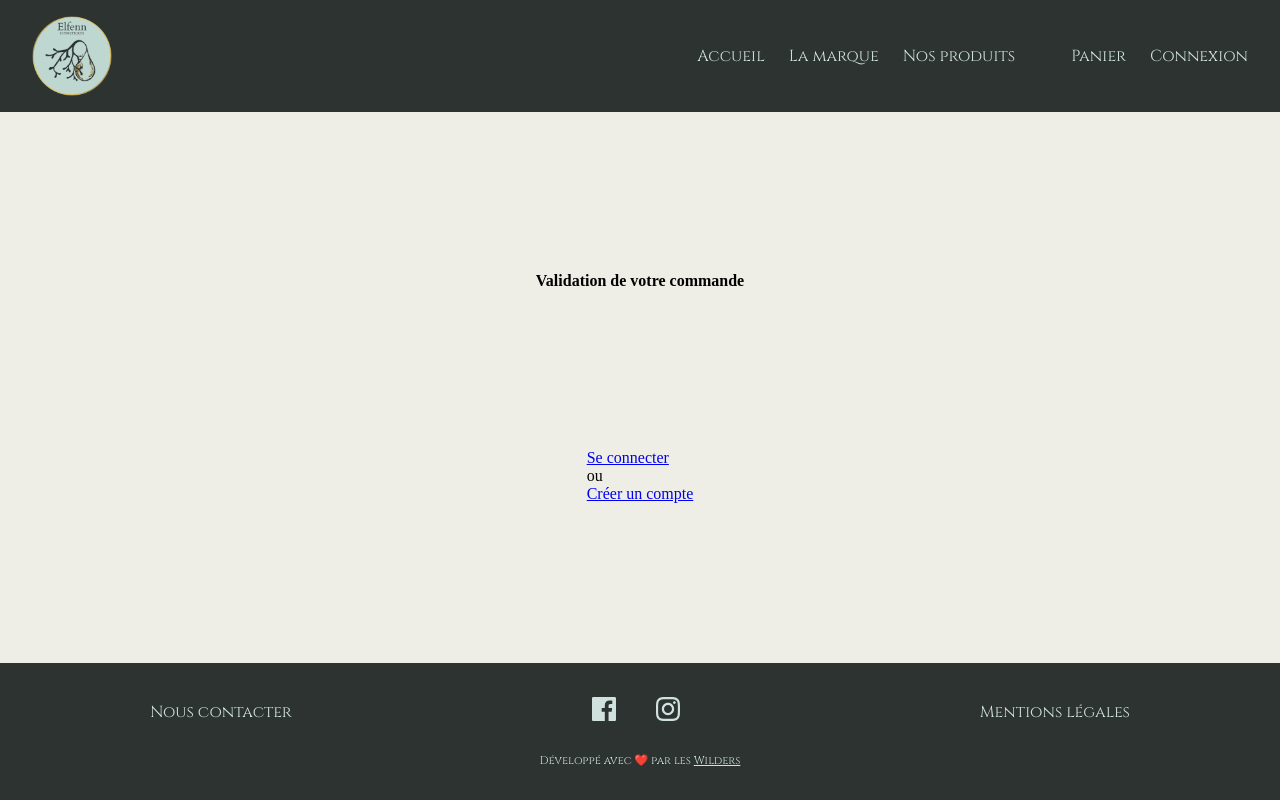
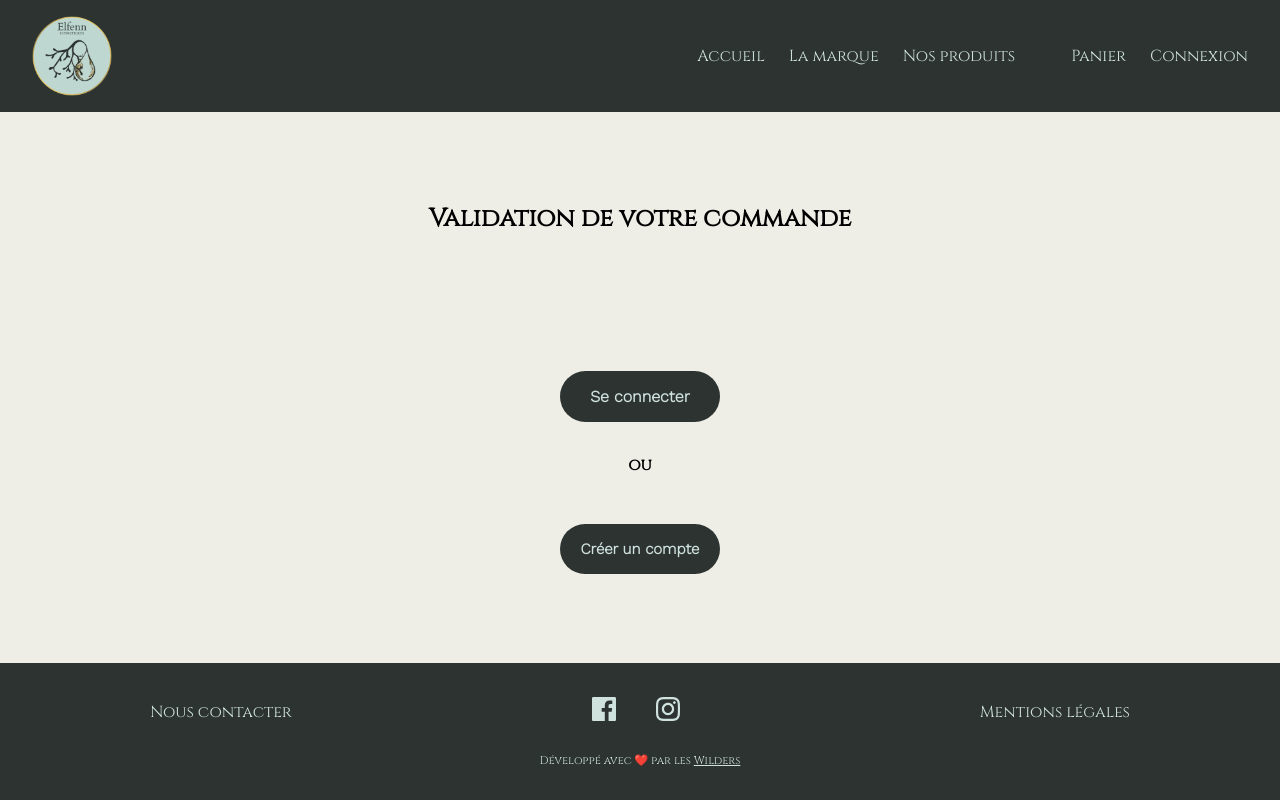
Before and after one commit to WildCodeSchool/remote2q4-21-p3-agathe-front, a React (Create React App) app: page /checkout in a window 1280 px wide. Built offline with nearby package versions, Linux system fonts and the light colour scheme; no server answers; a web font is replaced by a local one.

Commit message:
CSS checkout Page

```diff
--- /dev/null
+++ b/src/pages/Checkout.css
@@ -0,0 +1,57 @@
+.checkoutPage {
+    display: flex;
+    justify-content: center;
+    flex-direction: column;
+    align-items: center;
+}
+
+.checkoutPage h2 {
+    font-family: var(--font-home);
+    margin-bottom: 6rem;
+    font-size: 1.55em;
+    text-align: center;
+}
+
+.checkoutPage h3 {
+    font-family: var(--font-home);
+    text-align: center;
+    margin: 2rem;
+}
+
+.checkoutPage a {
+    width: 100%;
+    display: flex;
+    justify-content: center;
+    text-decoration: none;
+}
+
+.loginBtn2 {
+    width: 10rem;
+    padding: 1rem;
+    margin-top: 2.5rem;
+    color: var(--greenblue);
+    font-size: 1em;
+    font-weight: 600;
+    border: none;
+    border-radius: 100px 100px 100px 100px;
+    cursor: pointer;
+    background: var(--darkgreen);
+    font-family: var(--font-text);
+    text-align: center;
+}
+
+.registerBtn2 {
+        margin-top: 1rem;
+        width: 100%;
+        padding: 1rem;
+        color: var(--greenblue);
+        font-size: 15px;
+        font-weight: 600;
+        border: none;
+        border-radius: 100px 100px 100px 100px;
+        cursor: pointer;
+        transition: all, 240ms ease-in-out;
+        background: var(--darkgreen);
+        font-family: var(--font-text);
+        text-align: center;
+    }
--- a/src/pages/Checkout.jsx
+++ b/src/pages/Checkout.jsx
@@ -3,6 +3,7 @@ import axios from "axios";
 import { Link } from "react-router-dom";
 import { useCart } from "../contexts/CartContext";
 import { useUser } from "../contexts/UserProvider";
+import "./Checkout.css"
 
 const BASE_URL = process.env.REACT_APP_URL_SERVER;
 
@@ -32,16 +33,16 @@ const Checkout = () => {
     const user = useUser();
 
     return (
-        <>
-            <h3>Validation de votre commande</h3>
+        <div className="checkoutPage">
+            <h2>Validation de votre commande</h2>
             {!user.data && (
                 <div>
                     <Link to="/login">
-                        <div>Se connecter</div>
+                        <div className="loginBtn2">Se connecter</div>
                     </Link>
-                    <p>ou</p>
+                    <h3>ou</h3>
                     <Link to="/register">
-                        <div>Créer un compte</div>
+                        <div className="registerBtn2">Créer un compte</div>
                     </Link>
                 </div>
             )}
@@ -51,7 +52,7 @@ const Checkout = () => {
                     <Order />
                 </>
             )}
-        </>
+        </div>
     );
 };
 
```
